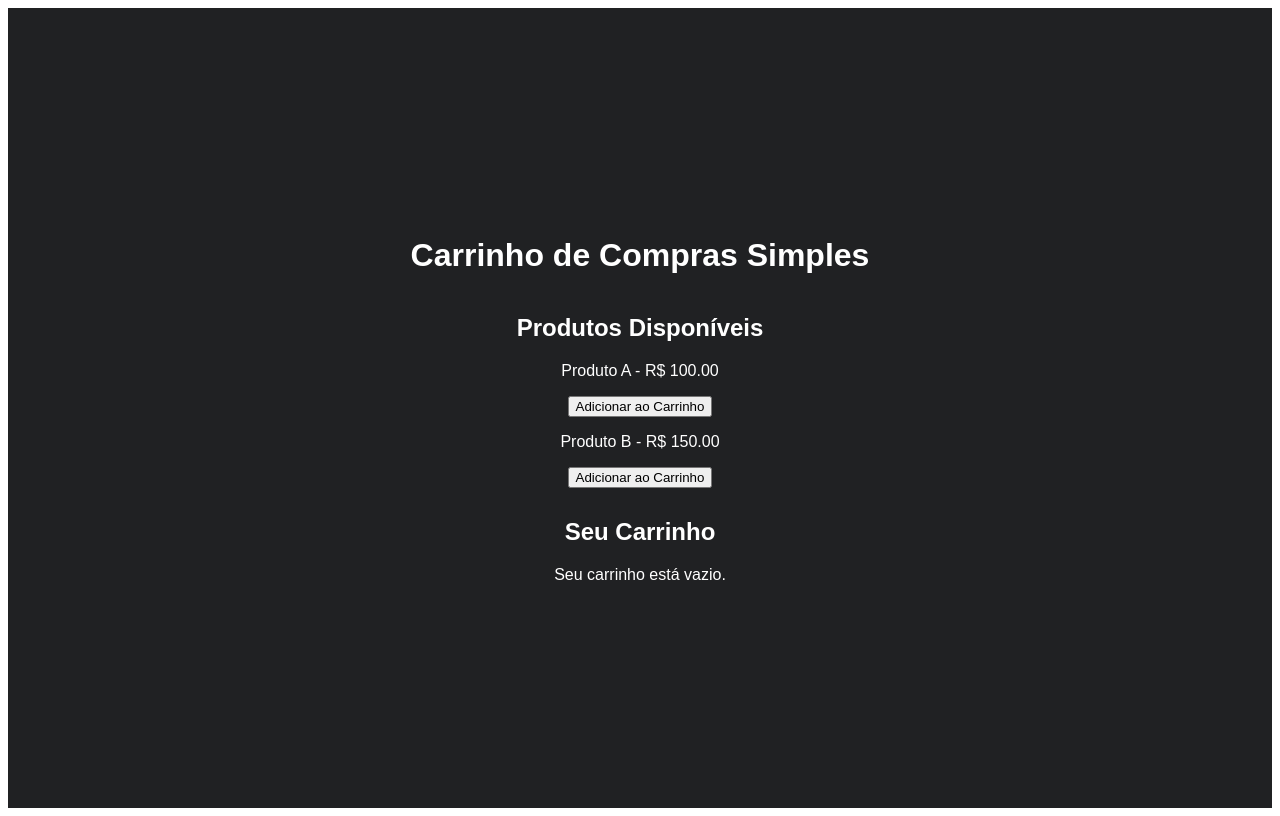
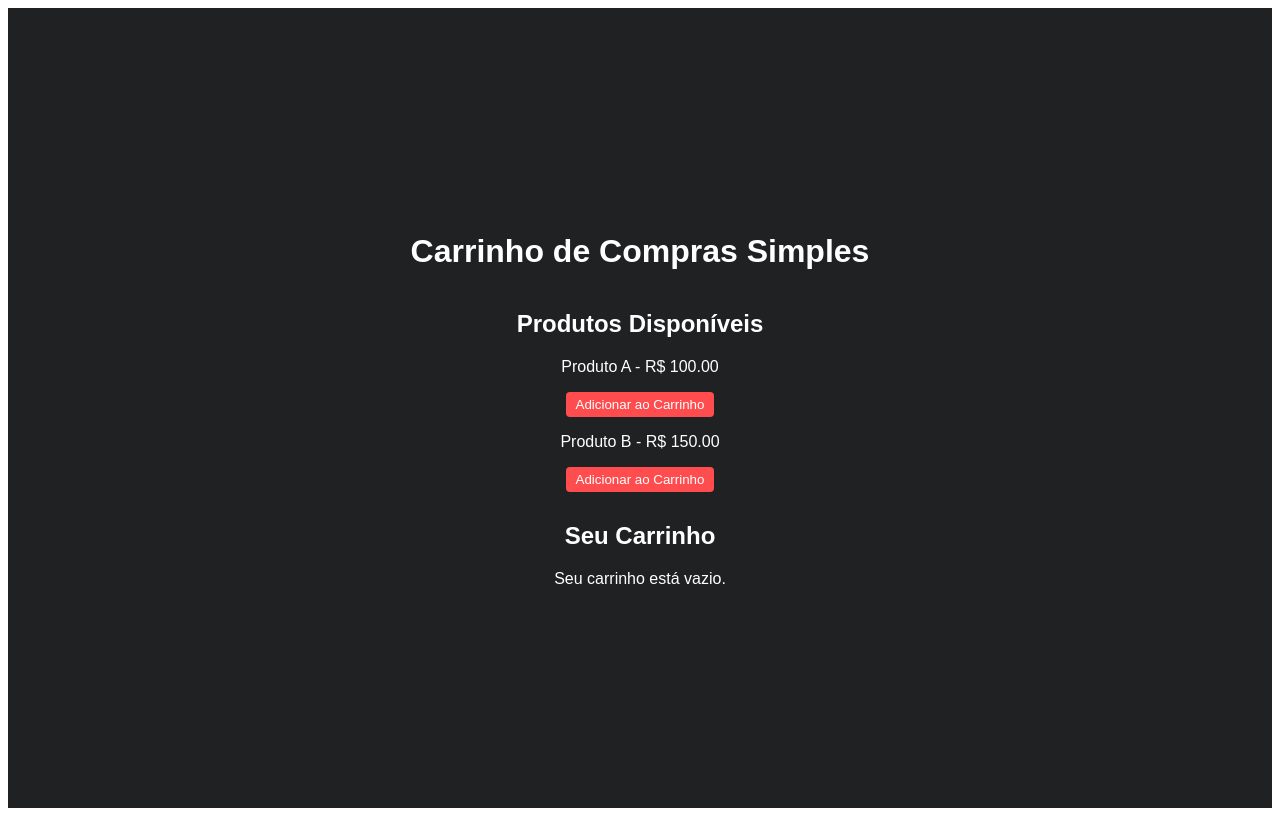
Before and after one commit to Almeedus/IFSP-FRONTEND-VueJS, a Vue app: page / in a window 1280 px wide. Built offline with nearby package versions, Linux system fonts and the light colour scheme.

Commit message:
(UPDATING FILE): Styling buttons

```diff
--- a/src/components/ProductList.vue
+++ b/src/components/ProductList.vue
@@ -27,7 +27,25 @@
   </script>
 
   <style>
+  .product-list {
+    flex: 1;
+    padding: 20px;
+  }
+
   .product {
     margin-bottom: 10px;
   }
+
+  button {
+    background-color: #ff4d4f;
+    color: white;
+    border: none;
+    padding: 5px 10px;
+    cursor: pointer;
+    border-radius: 4px;
+  }
+
+  button:hover {
+    background-color: #ff7875;
+  }
   </style>
```
